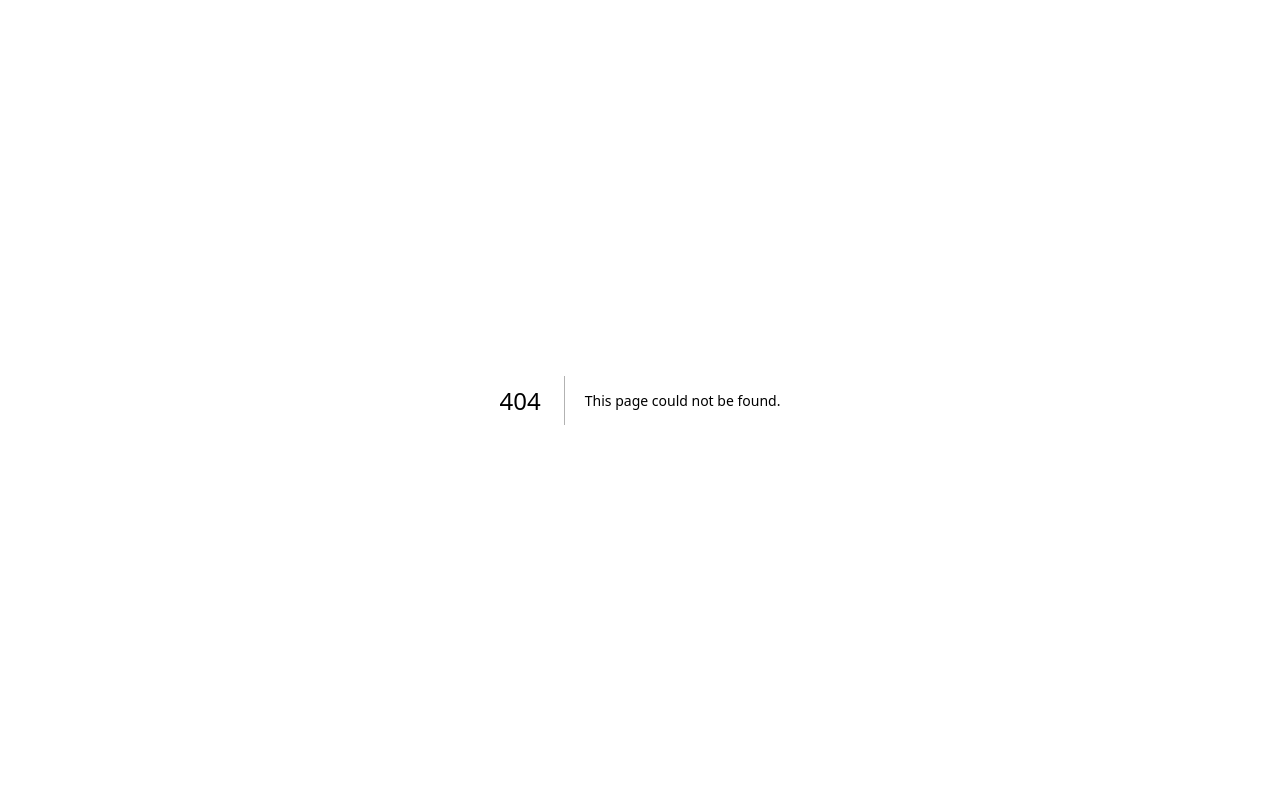
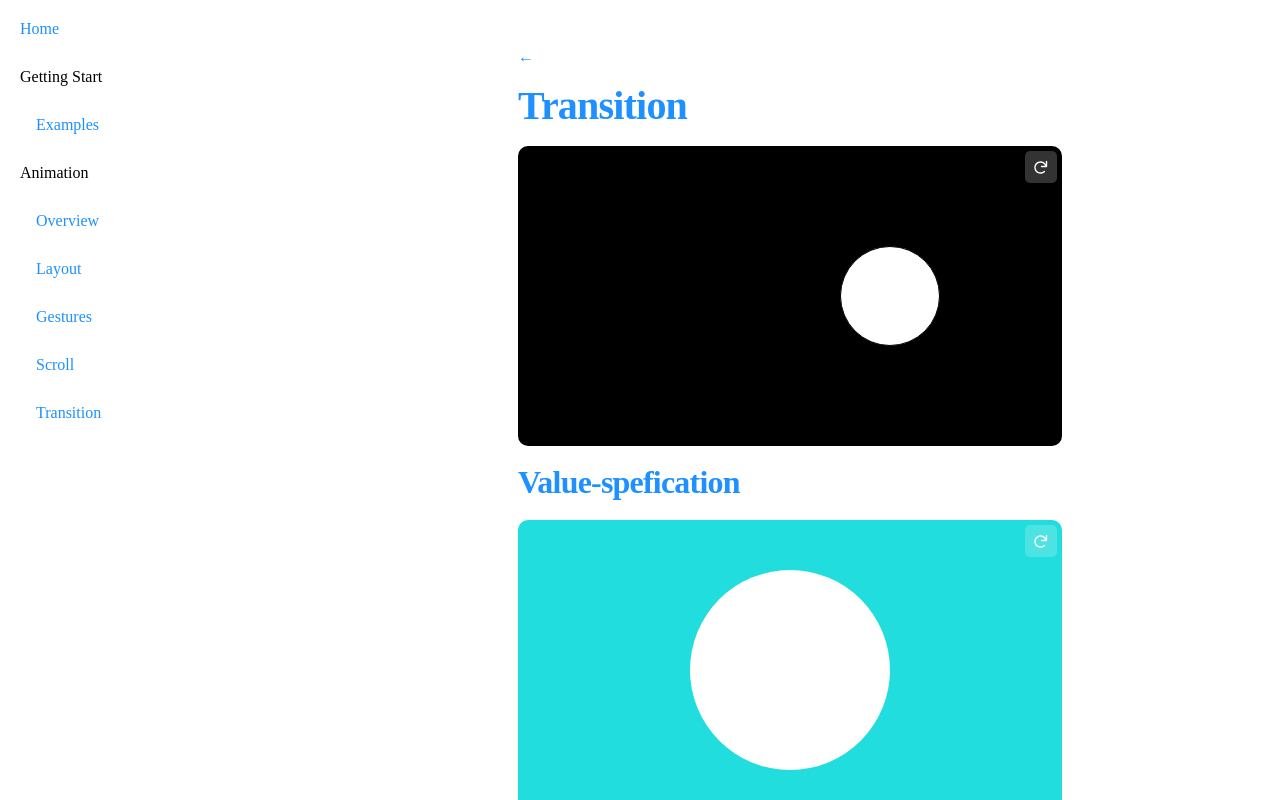
Before and after one commit to ZenkieBear/learn-framer-motion, a Next.js app: page /transition in a window 1280 px wide. Before the commit this address had no page. Built offline with nearby package versions, Linux system fonts and the light colour scheme.

Commit message:
feat: Finished Tween section

```diff
--- a/src/lib/routes.ts
+++ b/src/lib/routes.ts
@@ -35,6 +35,10 @@ const routes: Route[] = [
         name: 'Scroll',
         path: '/scroll-animations',
       },
+      {
+        name: 'Transition',
+        path: '/transition',
+      },
     ],
   },
 ]
--- /dev/null
+++ b/src/pages/transition/index.module.scss
@@ -0,0 +1,42 @@
+.menu {
+  display: flex;
+  gap: 10px;
+  flex-direction: column;
+  padding: 10px;
+  background: #fff9;
+  border-radius: 15px;
+  transform-origin: top left;
+
+  li {
+    width: 200px;
+    height: 40px;
+    border-radius: 8px;
+    background-color: rgba(255, 255, 255, .8);
+  }
+}
+
+.ease-track {
+  padding: 5px 0;
+  position: relative;
+  display: inline-block;
+
+  &::before {
+    content: '';
+    display: block;
+    width: 100px;
+    height: 4px;
+    border-radius: 1px;
+    background: linear-gradient(to right, #5E2FB2, #8745ff);
+  }
+
+  > div {
+    content: '';
+    display: block;
+    position: absolute;
+    top: calc(50% - 4px);
+    width: 10px;
+    height: 10px;
+    border-radius: 50%;
+    background-color: white;
+  }
+}
--- /dev/null
+++ b/src/pages/transition/index.tsx
@@ -0,0 +1,216 @@
+import { Easing, Variants, motion } from 'framer-motion'
+import Layout from '@/components/Layout/Layout'
+import Showcase from '@/components/Showcase/Showcase'
+import styles from './index.module.scss'
+import { H1, H2, H3 } from '@/components/Headings/Headings'
+
+const Transition = () => {
+  return (
+    <Layout>
+      <H1>Transition</H1>
+      <Showcase refresh={true}>
+        <motion.div
+          className='ball'
+          animate={{ x: 100 }}
+          transition={{
+            delay: 1,
+            type: 'spring',
+            stiffness: 100,
+          }}
+        />
+      </Showcase>
+
+      <H2>Value-spefication</H2>
+      <Showcase refresh={true} style={{ background: '#22dddd' }}>
+        <motion.div
+          className='ball'
+          style={{ border: 0 }}
+          animate={{ scale: 2 }}
+          transition={{
+            duration: 5, // this will be overwrite
+            // delay: 2, // it could be negative
+            scale: {
+              type: 'spring',
+              duration: 1,
+              damping: 5,
+              stiffness: 100,
+              restDelta: 0.001,
+            },
+          }}
+        />
+      </Showcase>
+
+      <H2>Orchestration</H2>
+      <p>
+        delayChildren, staggerChildren, staggerDirection, repeat, repeatType,
+        and repeatDelay
+      </p>
+      <ShowOrchestration />
+
+      <H2>Tween</H2>
+      <ShowTween />
+
+      <H3>ease</H3>
+      <Showcase refresh={true}>
+        <ul className={styles.eases}>
+          <EaseTrack ease='linear' />
+          <EaseTrack ease='easeIn' />
+          <EaseTrack ease='easeOut' />
+          <EaseTrack ease='easeInOut' />
+          <EaseTrack ease='circIn' />
+          <EaseTrack ease='circOut' />
+          <EaseTrack ease='circInOut' />
+          <EaseTrack ease='backIn' />
+          <EaseTrack ease='backOut' />
+          <EaseTrack ease='backInOut' />
+          <EaseTrack ease='anticipate' />
+        </ul>
+      </Showcase>
+
+      <H3>from</H3>
+      <Showcase refresh={true}>
+        <motion.div
+          className='radial-rect'
+          animate={{ rotate: 180 }}
+          transition={{ from: 90, duration: 2 }} // from 90deg to 180deg, cost 2 seconds.
+        />
+      </Showcase>
+
+      <H3>times</H3>
+      <ShowTimes />
+    </Layout>
+  )
+}
+
+const ShowOrchestration = () => {
+  const container: Variants = {
+    hidden: {
+      opacity: 0.5,
+      scale: 0,
+    },
+    show: {
+      opacity: 1,
+      scale: 1,
+      transition: {
+        delayChildren: 0.5,
+        staggerChildren: 0.2,
+        staggerDirection: -1, // -1 means from the last to the first
+        // when: 'afterChildren', // to finish children transitions before starting this transition
+        duration: 1,
+        repeat: Infinity,
+        repeatType: 'mirror',
+        repeatDelay: 0.5,
+      },
+    },
+  }
+  const item: Variants = {
+    hidden: {
+      opacity: 0.0,
+      x: -50,
+    },
+    show: {
+      opacity: 1,
+      x: 0,
+    },
+  }
+  return (
+    <Showcase
+      refresh={true}
+      style={{
+        background: 'repeating-linear-gradient(298deg, #5E2FB2, #3dc7ff)',
+      }}
+    >
+      <motion.ul
+        className={styles.menu}
+        variants={container}
+        initial='hidden'
+        animate='show'
+      >
+        <motion.li variants={item} />
+        <motion.li variants={item} />
+        <motion.li variants={item} />
+      </motion.ul>
+    </Showcase>
+  )
+}
+
+const ShowTween = () => {
+  const variants: Variants = {
+    hidden: {
+      opacity: 0,
+    },
+    show: {
+      opacity: 1,
+      transition: {
+        type: 'tween', // the default type
+        duration: 2,
+      },
+    },
+  }
+
+  return (
+    <Showcase refresh={true}>
+      <svg viewBox='0 0 100 100' width={100}>
+        <motion.path
+          // The path from MDN: https://developer.mozilla.org/en-US/docs/Web/SVG/Element/path
+          d='M 10,30 A 20,20 0,0,1 50,30 A 20,20 0,0,1 90,30 Q 90,60 50,90 Q 10,60 10,30 z'
+          fill='pink'
+          variants={variants}
+          initial='hidden'
+          animate='show'
+        />
+      </svg>
+    </Showcase>
+  )
+}
+const EaseTrack = ({ ease }: { ease: Easing | Easing[] }) => {
+  return (
+    <li>
+      <span style={{ width: 100, display: 'inline-block', color: 'white' }}>
+        {ease.toString()}:
+      </span>
+      <motion.div className={styles['ease-track']}>
+        <motion.div
+          transition={{
+            ease: ease,
+            duration: 1,
+          }}
+          animate={{ x: 90 }}
+        />
+      </motion.div>
+    </li>
+  )
+}
+const ShowTimes = ({ radius = 100 }: { radius?: number }) => (
+  <Showcase refresh={true}>
+    <motion.div
+      className='ball'
+      style={{ width: 50, height: 50 }}
+      animate={{
+        // 60˚ = π / 3 rad
+        x: [
+          0,
+          0,
+          radius * Math.sin(Math.PI / 3),
+          -1 * radius * Math.sin(Math.PI / 3),
+          0,
+          0,
+        ],
+        y: [
+          0,
+          -1 * radius,
+          0.5 * radius, // cos60˚ = 1/2 = 0.5
+          0.5 * radius,
+          -1 * radius,
+          0,
+        ],
+      }}
+      transition={{
+        duration: 2,
+        times: [0, 0.1, 0.4, 0.5, 0.8, 1],
+      }}
+    />
+  </Showcase>
+)
+
+export default Transition
--- a/src/styles/global.scss
+++ b/src/styles/global.scss
@@ -1,8 +1,10 @@
+// Variables
 :root {
   --clr-primary: #{colors.$clr-primary};
   --clr-second: #{colors.$clr-second};
 }
 
+// Global Resets
 * {
   margin: 0;
   padding: 0;
@@ -53,17 +55,6 @@ line {
   height: 100%;
 }
 
-.ball {
-  width: 100%;
-  height: 100%;
-  max-width: 100px;
-  max-height: 100px;
-  padding: 10px;
-  border-radius: 50%;
-  background-color: #fff;
-  border: 1px solid black;
-}
-
 ::-webkit-scrollbar {
   width: 8px;
   height: 8px;
@@ -77,3 +68,22 @@ line {
 ::-webkit-scrollbar-corner {
   background-color: rgba($color: colors.$clr-primary, $alpha: .4);
 }
+
+// Components
+.ball {
+  width: 100%;
+  height: 100%;
+  max-width: 100px;
+  max-height: 100px;
+  padding: 10px;
+  border-radius: 50%;
+  background-color: #fff;
+  border: 1px solid black;
+}
+.radial-rect {
+  width: 100px;
+  height: 100px;
+  border-radius: 15px;
+  background-color: white;
+  border: 1px solid black;
+}
```
